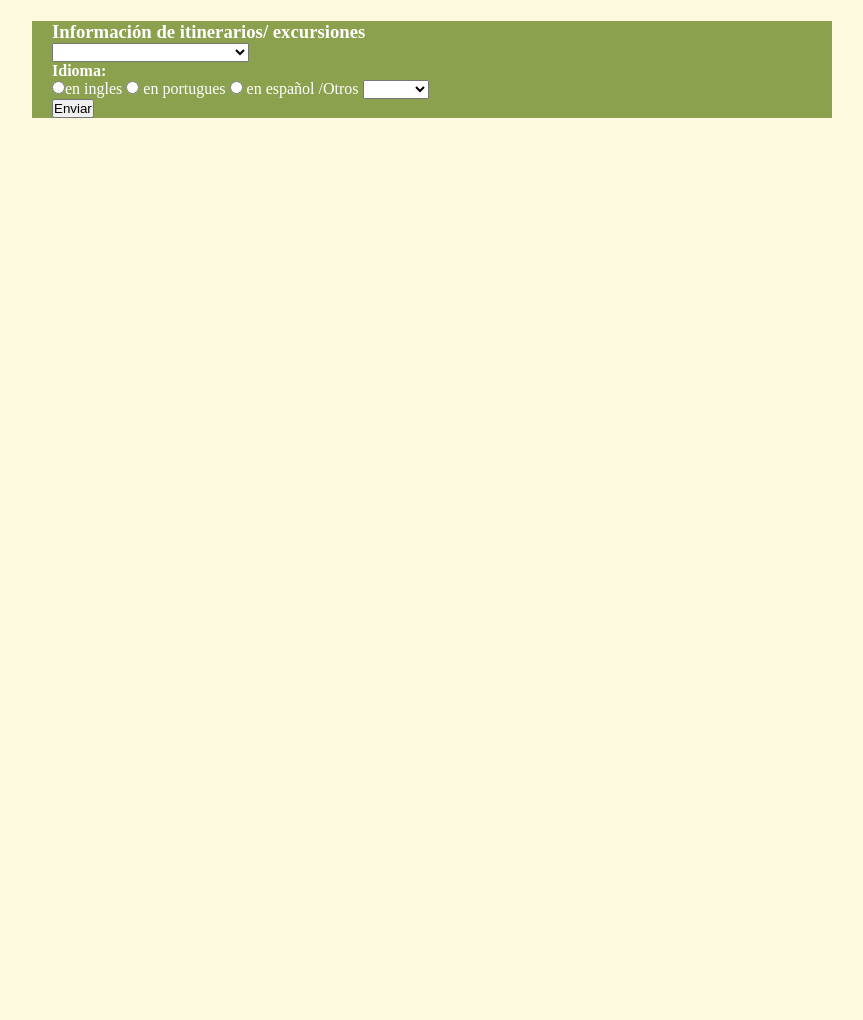
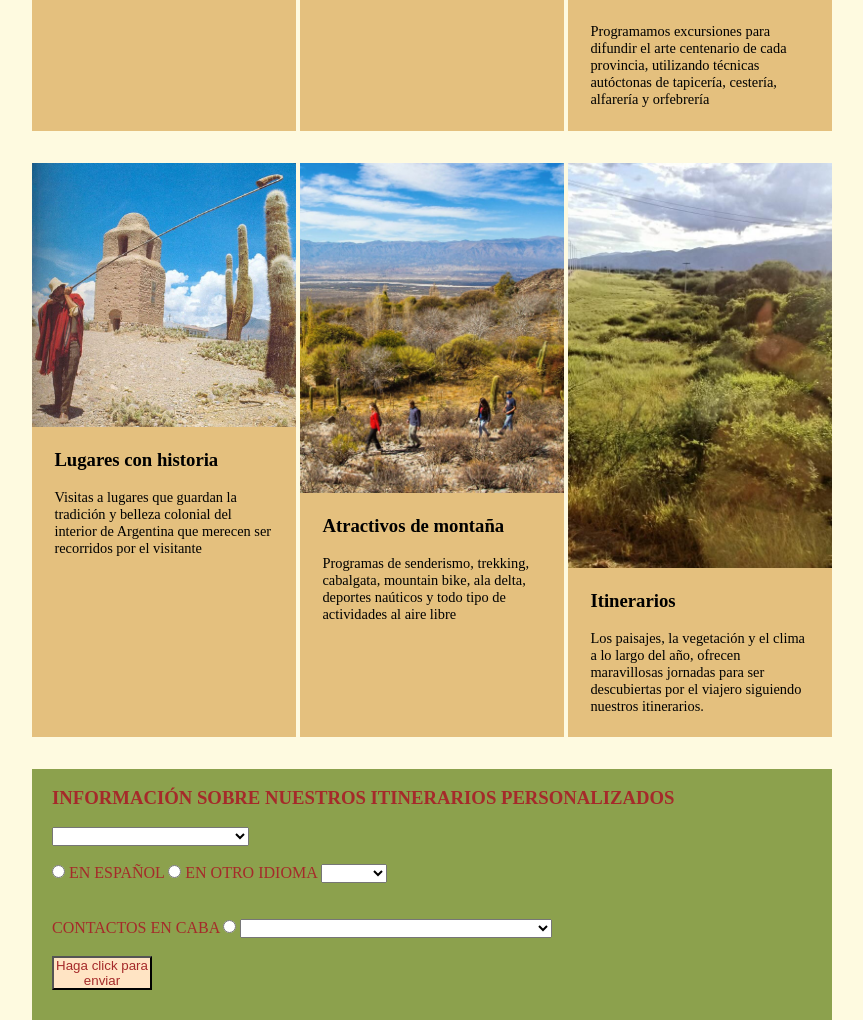
Before and after one commit to Erika-CV/proyecto_codo_codo_2024, a plain HTML site: page servicios2.html in a window 1280 px wide. Shown: the part 617-1637 px from the top of the page, without its empty margins (208-1071 px from the left). Before the commit the page ends 800 px from the top, so only its background shows below. Drawn offline with nearby package versions, Linux system fonts and the light colour scheme.

Commit message:
Add files via upload
Modificación del formulario de información de itinerarios privilegiados. Desplegables

```diff
--- a/servicios2.css
+++ b/servicios2.css
@@ -175,46 +175,6 @@ span{
         max-width: 52em;
 
     }  }
-    /*fin media
-    .menu-cabecera{
-        text-align: center;
-        padding-bottom: 2em;
-        margin-bottom: 2em;
-        border-bottom: 1px solid #ccc;
-    }
-    .menu-simple-menu ul{
-        list-style-type: none;
-        padding:0;
-        margin:0;
-        background: color #0f0ef0;
-    }
-    .menu-simple-menu li a
-    {   display:block;
-        color:#fff;
-        text-decoration:none;
-        padding: .6em 1em;
-        background-color:rgb(43, 6, 152);
-    }
-    .menu-simple-menu li a:hover {
-        background: #0e0e0f;
-    }
-    /* acá empieza el flexbox
-
-    .menu-simple-menu ul {
-        display: flex;
-        flex-wrap: wrap;
-        justify-content:space-around;
-    }
-    .menu-simple-menu li {
-        flex: 1 0 auto;
-        text-align: center;}
-    .nombre-sitio {
-        margin: 0 0 1em;
-        padding: 1em 0;
-        text-align: center;
-        font-weight: 300;
-        color: aliceblue;
-    }*/
 
     .card a {
         text-decoration: none;
@@ -260,10 +220,19 @@ span{
         background: #e4c07e;
         margin-bottom: 2em;
         width: 33%;
+
     }
+
     footer{
         background-color: burlywood;
         height:100%;
-        padding-left:20px;;
+        padding-left:20px;
+        padding-bottom:30px;
         background: hwb(75 30% 37%);
-        color:white; }
+        color:brown;
+        text-decoration:solid;
+}
+footer button{
+    color:brown;
+    text-align: center;
+}
--- a/servicios2.html
+++ b/servicios2.html
@@ -34,35 +34,15 @@
     <section class="presentacion">
         <div>
             <h1 class="titulo_principal">Nuestros Servicios</h1>
-
-         <!--<div> <p><span class="empresa"> Atrévete a disfrutar! </span>
-            <span>Aventuras en Argentina ofrece opciones innovadoras </span>
-
-
-                <span>¿Cómo hacemos realidad los sueños?</span><br>
-
-                En primer lugar,  buscamos profesionales que piensen con originalidad, que sean más que agentes, amantes de los viajes. Utilizamos nuestra experiencia en viajes y todos los conocimientos técnicos de nuestro equipo para satisfacer y superar las expectativas de nuestros clientes.
-
-                Nuestros servicios de alta calidad y la vocación de servicio de nuestros profesionales han hecho que miles de pasajeros nos recomienden y vuelvan a elegir nuestros servicios a lo largo de estos años…<br>
-
-                <span>Sorpréndase con una experiencia de viaje diferente!!!</span>
-                </p>
-        </div>
-        <div class="parrafo">
-            <h2>Nuestra Mision</h2>
-            <p>
-                Ofrecemos a nuestros clientes viajes con itinerarios innovadores desarrollados por nosotros mismos. Nuestro trato es personalizado y brindamos excursiones de gran calidad. Esto lo logramos trabajando junto a un equipo de confianza, que ama viajar y que diseña cada itinerario para mostrar lo mejor de cada destino. Realizamos un seguimiento de cada viaje garantizando que todo salga según lo planificado. De esta manera, nuestros clientes disfrutan de una experiencia inolvidable.
-
-            </p>
-        </div>-->
-        <div class="centrado">
+         </div>
+                 <div class="centrado">
             <!-- Contenedor principal -->
             <main id="contenido" class="contenedor clearfix">
                 <section class="cards">
                     <article class="card">
                         <a href="#">
                             <figure>
-                     <img src="img/cabañas de montaña.jpg" alt="cabaña">
+                     <img src="imagenes/cabañas de montaña.jpg" alt="cabaña">
                             </figure>
                         </a>
                         <div class="card-content">
@@ -73,7 +53,7 @@
                     </article>
                     <article class="card">
                             <figure>
-                                <img src="img\montaña.jpg" alt="montaña">
+                                <img src="imagenes\montaña.jpg" alt="montaña">
                             </figure>
                         </a>
                         <div class="card-content">
@@ -85,7 +65,7 @@
                     <article class="card">
                         <a href="#">
                         <figure>
-                        <img src="img\Artesanias.jpg" alt="artesano">
+                        <img src="imagenes\Artesanias.jpg" alt="artesano">
                         </figure>
                         </a>
                          <div class="card-content">
@@ -97,7 +77,7 @@
                     <article class="card">
                         <a href="#">
                             <figure>
-                                <img src="img/Erke.jpg" alt="portada">
+                                <img src="imagenes/Erke.jpg" alt="portada">
                             </figure>
                         </a>
                         <div class="card-content">
@@ -109,7 +89,7 @@
                     <article class="card">
                         <a href="#">
                             <figure>
-                                <img src="img\senderismo.jpg" alt="Reservas">
+                                <img src="imagenes\senderismo.jpg" alt="Reservas">
                             </figure>
                         </a>
                         <div class="card-content">
@@ -121,7 +101,7 @@
                     <article class="card">
                         <a href="#">
                             <figure>
-                                <img src="img\cuesta del portezuelo.jpg" alt="Cuesta">
+                                <img src="imagenes\cuesta del portezuelo.jpg" alt="Cuesta">
                             </figure>
                         </a>
                        <div class="card-content">
@@ -132,12 +112,11 @@
                     </article>
                 </section>
             </main>
- <!----><footer>
-    <div>
-        <legend> <h3> Información de itinerarios/ excursiones</h3></legend>
-       <form method="get">
+ <footer>     <div> <br>
+        <legend> <h3> INFORMACIÓN SOBRE NUESTROS ITINERARIOS PERSONALIZADOS</h3></legend>
+      <br><form method="get">
             <label for="itinerarios"></label>
-            <select name="itinerarios">
+             <select name="itinerarios">
             <option> </option>
             <option value= "Arte"> Arte/Historia</option>
             <option value= "Natu"> Paisajes/ Reservas Naturales</option>
@@ -146,33 +125,52 @@
             <option value= "trek"> Trekking/Montañismo</option>
             <option value= "cabal"> Cabalgatas/Deportes</option>
             <option value= "gastro"> Gastronomia/Alojamiento</option>Festividades</option>
-            </select>
-        </div>
-            <div>
-            <h4>Idioma:</h4>
-            <label for="Ingles"> </label>
-            <input type="radio"
-                    name="habla ingles"
-                    value="si"/>en ingles
-            <label for="portugues"></label>
-            <input type="radio"
-                    name="habla portugues"
-                    value="portugués"/> en portugues
+         </select>
+         <br><br>
+        <article>
             <label for="español"></label>
             <input type="radio"
-                    name="habla español"
-                    value="idioma"/> en español
-    <label for="otro idioma">/Otros</label>
+                name="habla español"
+                value="idioma"/> EN ESPAÑOL
+
+        <label for="otro idioma">
+        <input type="radio"
+        name="otros"
+        value="si"/> EN OTRO IDIOMA</label>
+
     <select name="otro idioma">
     <option> </option>
+        <option value= "ingles"> inglés</option>
         <option value= "ital"> italiano</option>
         <option value= "fran"> francés</option>
         <option value= "chino"> chino</option>
         <option value= "ruso"> ruso</option>
         <option value= "#"> </option>
+        </select>
+        </article> <br> <br>
+        <article>
+            <label for="otros contactos"> CONTACTOS EN CABA
+            <input type="radio"
+            name="otros contactos"
+            value="si"/> </label>
 
-    </select>   </div>
-    <div>   <button> Enviar </button> </div>
+        <select name="otros contactos">
+        <option> </option>
+            <option value= "Jujuy"> Casa de Jujuy. Av. Santa Fe 967</option>
+            <option value= "Salta"> Casa de Salta. Av. Pres. Roque Sáenz Peña 933</option>
+            <option value= "Tucumán"> Casa de Tucumán. Suipacha 140</option>
+            <option value= "#"> </option>
+            </select>
+
+
+
+        </article>
+
+       </select>
+      </div> <br>
+    <div>
+        <button style="color:brown; background-color: bisque; text-decoration:bold; width:100px">Haga click para enviar</button>
+    </div>
 </form>
    </footer>
    <script defer src="index.js"></script>
```
